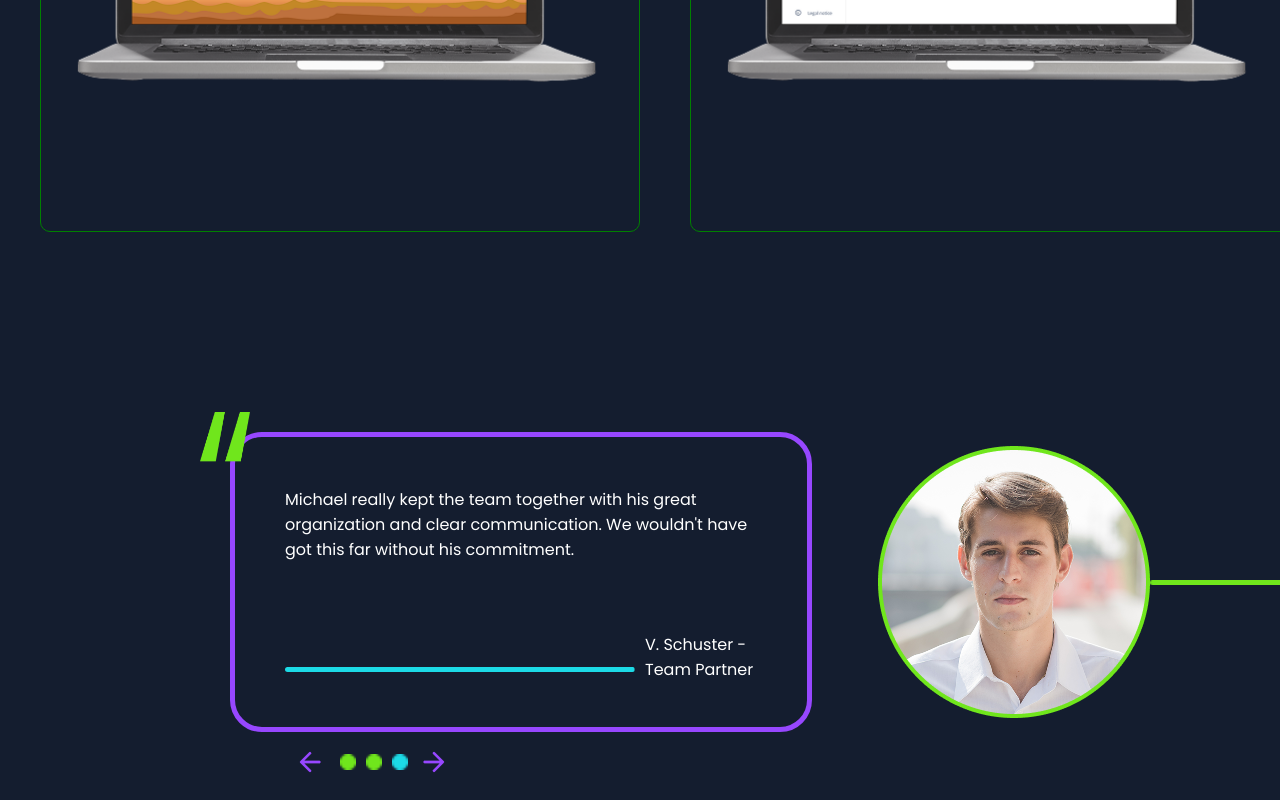
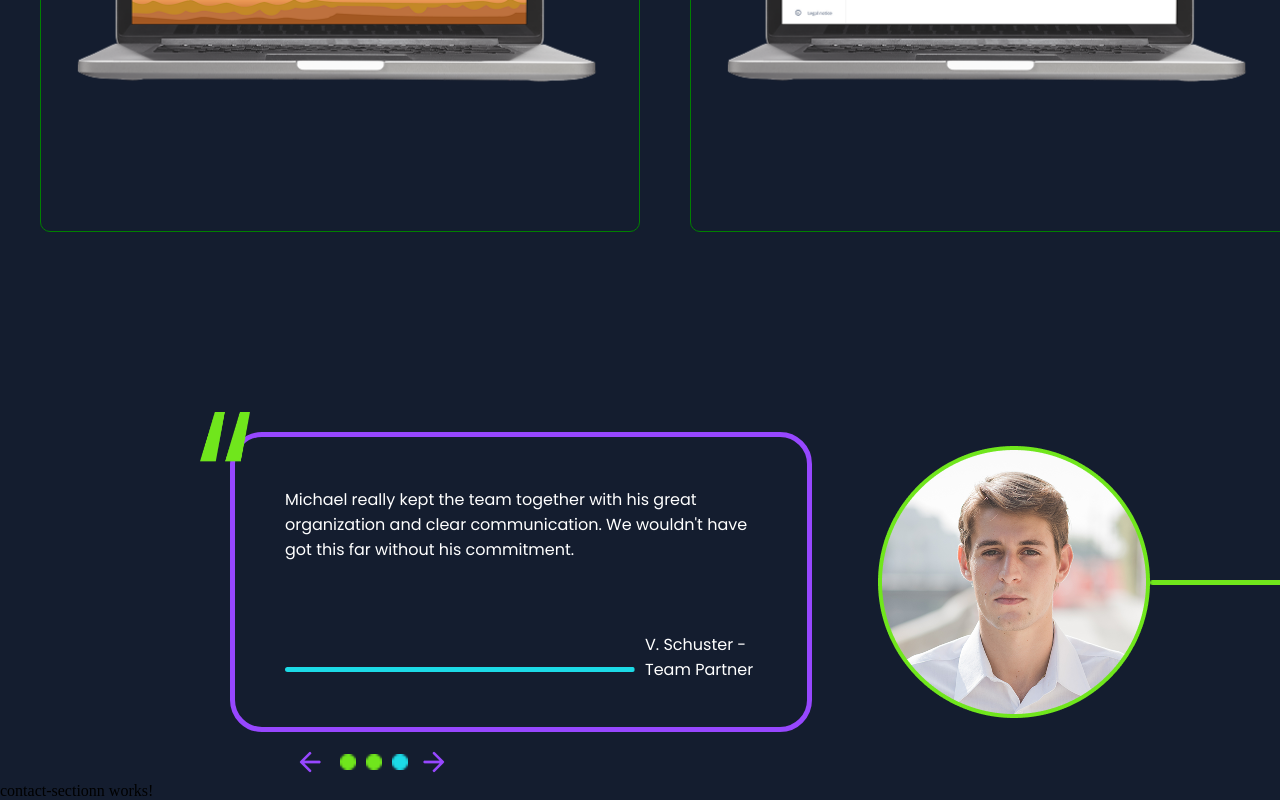
Before and after one commit to Axel-ne/Portfolio, an Angular app: page / in a window 1280 px wide. Shown: the part 2378-3178 px from the top of the page. Built offline with nearby package versions, Linux system fonts and the light colour scheme.

Commit message:
add: contact section

```diff
--- a/src/app/app.html
+++ b/src/app/app.html
@@ -4,4 +4,5 @@
 <app-my-skills-section></app-my-skills-section>
 <app-portfolio-section></app-portfolio-section>
 <app-references></app-references>
+<app-contact-sectionn></app-contact-sectionn>
 <router-outlet />
--- a/src/app/app.ts
+++ b/src/app/app.ts
@@ -6,10 +6,11 @@ import { AboutMeSection } from './components/about-me-section/about-me-section';
 import { MySkillsSection } from './components/my-skills-section/my-skills-section';
 import { PortfolioSection } from './components/portfolio-section/portfolio-section';
 import { References } from './components/references/references';
+import { ContactSectionn } from './components/contact-sectionn/contact-sectionn';
 
 @Component({
   selector: 'app-root',
-  imports: [RouterOutlet, Header, LandingSection, AboutMeSection, MySkillsSection, PortfolioSection, References],
+  imports: [RouterOutlet, Header, LandingSection, AboutMeSection, MySkillsSection, PortfolioSection, References, ContactSectionn],
   templateUrl: './app.html',
   styleUrl: './app.scss'
 })
```
